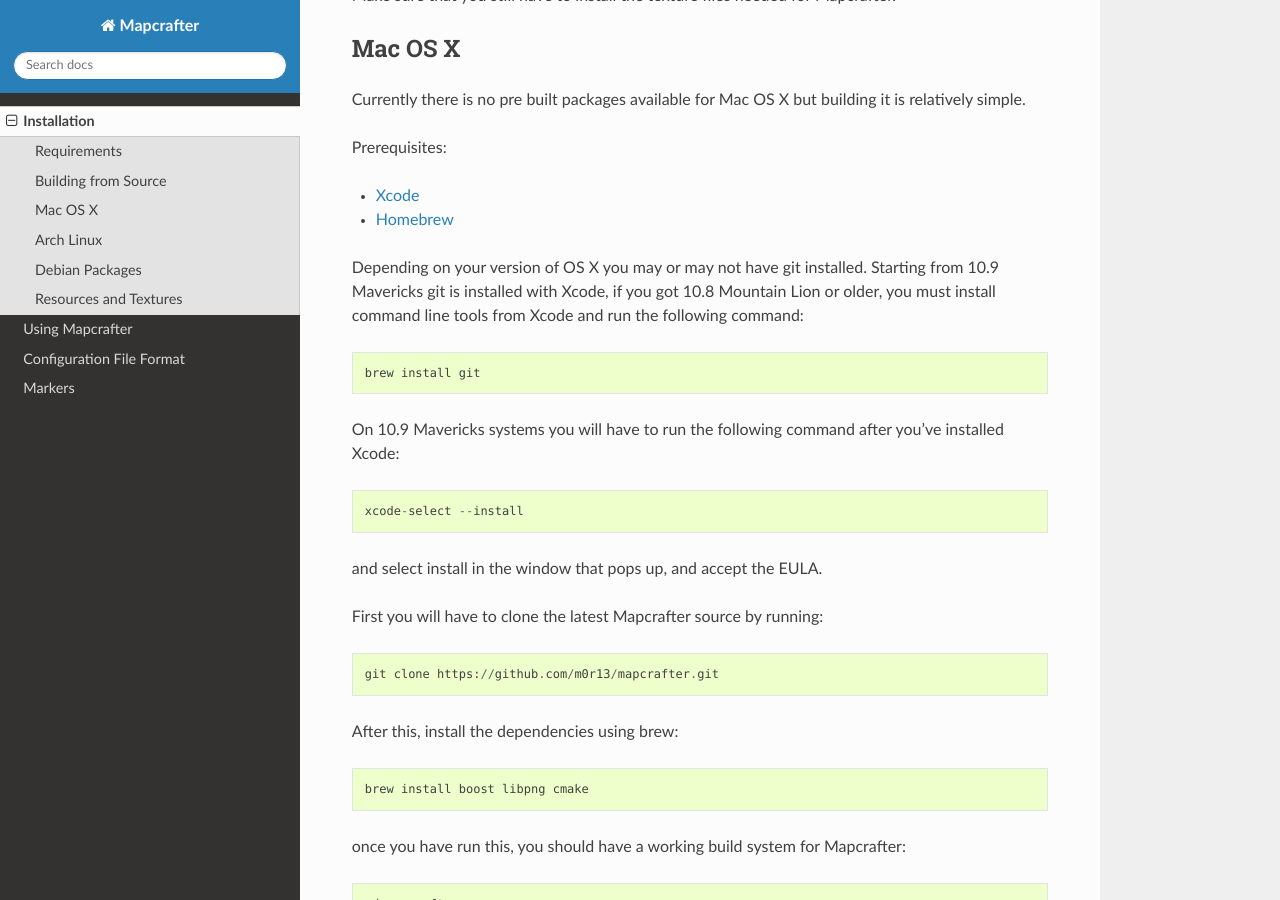
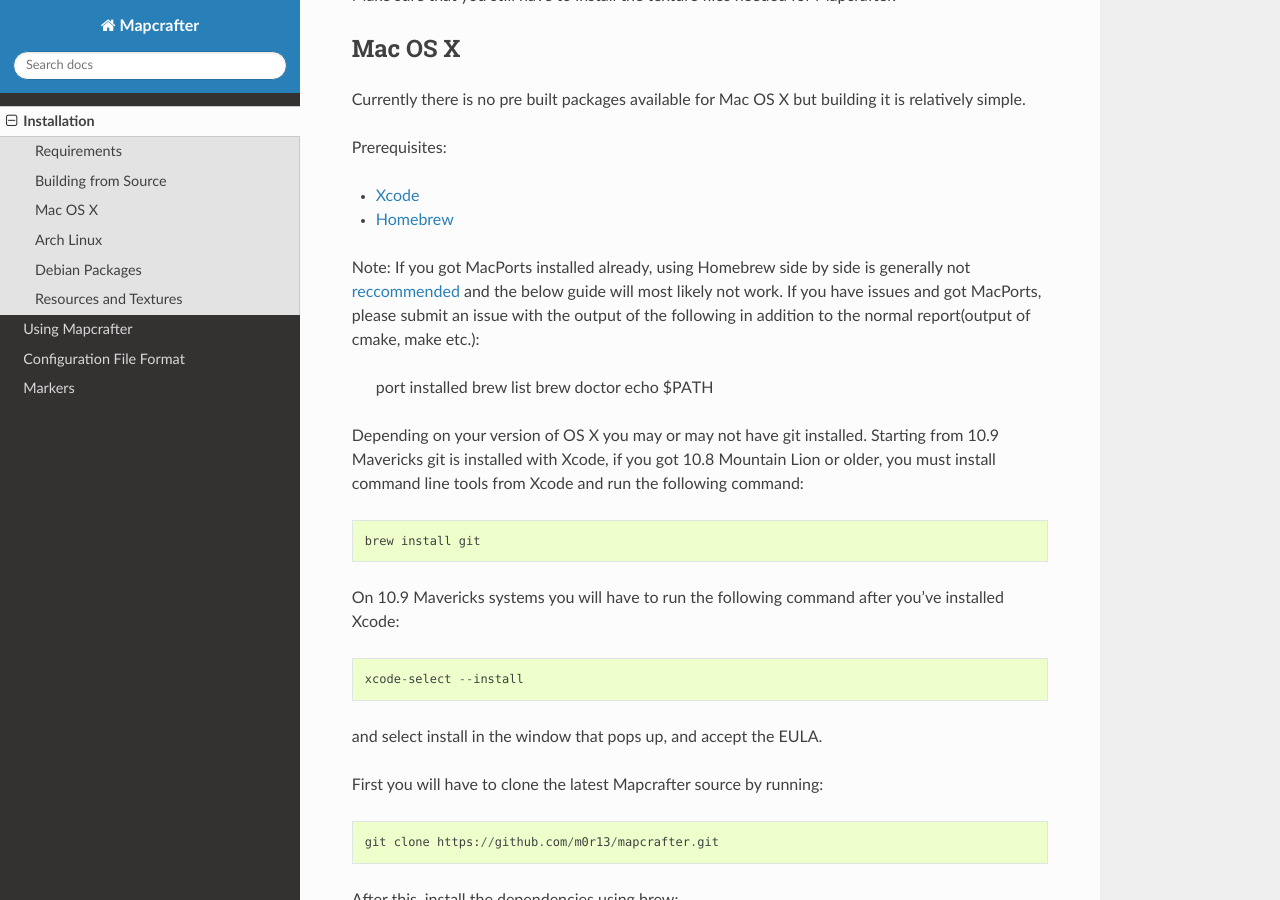
Before and after one commit to mapcrafter/mapcrafter, a Sphinx documentation site: the page built from docs/installation.rst, in a window 1280 px wide and 900 px high, scrolled down 1289 px. Built offline with Sphinx 7.4.7 and the Read the Docs theme 2.0.0, drawn with Linux system fonts in a browser that asks for light colours.

Commit message:
Added note regarding MacPorts to installation guide

```diff
--- a/docs/installation.rst
+++ b/docs/installation.rst
@@ -63,6 +63,15 @@
 
 * `Xcode <https://itunes.apple.com/us/app/xcode/id497799835?ls=1&mt=12>`_
 * `Homebrew <http://brew.sh/>`_
+
+Note:
+If you got MacPorts installed already, using Homebrew side by side is generally not `reccommended <http://superuser.com/questions/181337>`_ and the below guide will most likely not work.
+If you have issues and got MacPorts, please submit an issue with the output of the following in addition to the normal report(output of cmake, make etc.):
+
+	port installed
+	brew list
+	brew doctor
+	echo $PATH
 
 Depending on your version of OS X you may or may not have git installed.
 Starting from 10.9 Mavericks git is installed with Xcode, if you got 10.8 Mountain Lion or older,
```
